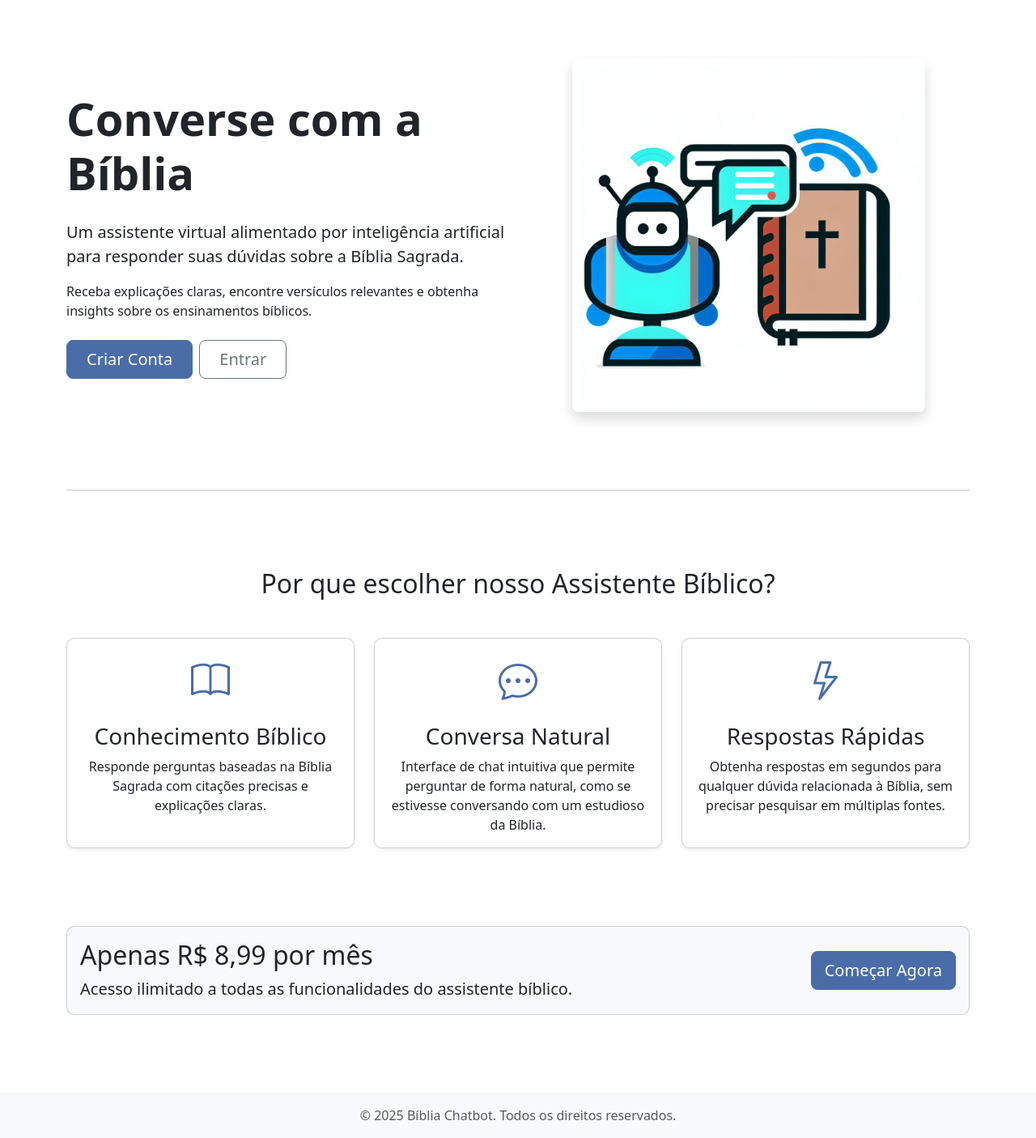
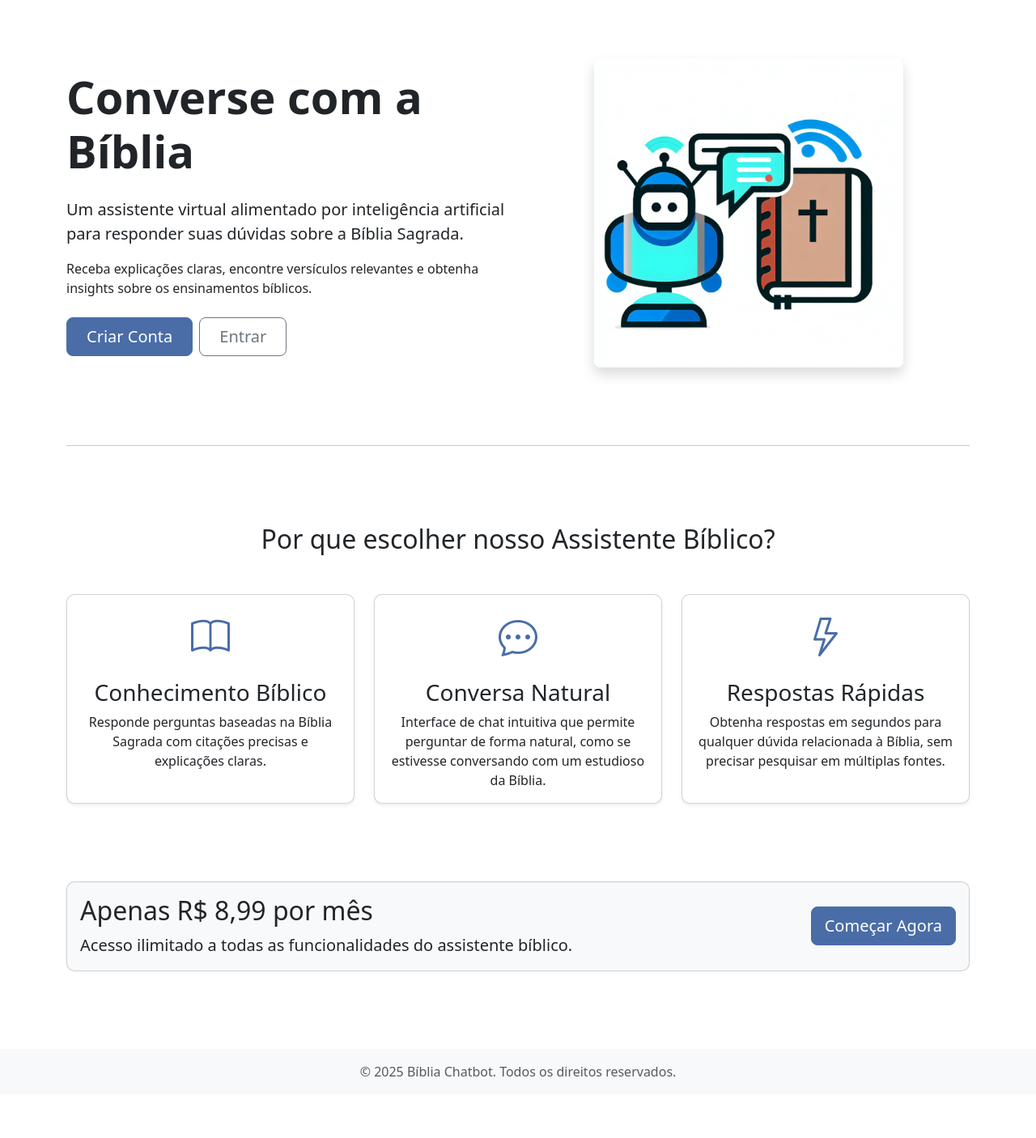
Before and after one commit to Rojasspeedcuber/ChatbotGenesisWeb, a Flask app: page / in a window 1280 px wide. Shown: the part 56-1462 px from the top of the page at 81% size. After the commit the page ends 1386 px from the top, so only its background shows below. Run offline with Flask 3, Linux system fonts and the light colour scheme.

Commit message:
Outro ajuste

```diff
--- a/templates/base.html
+++ b/templates/base.html
@@ -4,7 +4,7 @@
     <meta charset="UTF-8">
     <meta name="viewport" content="width=device-width, initial-scale=1.0">
     <title>{% block title %}Chatbot Gênesis WEB{% endblock %}</title>
-    <link rel="icon" src="img/bible.png">
+    <link rel="icon" href="img/bible.png">
     <link href="https://cdn.jsdelivr.net/npm/bootstrap@5.3.0/dist/css/bootstrap.min.css" rel="stylesheet">
     <link rel="stylesheet" href="https://cdn.jsdelivr.net/npm/bootstrap-icons@1.11.0/font/bootstrap-icons.css">
     <link rel="stylesheet" href="{{ url_for('static', filename='css/main.css') }}">
--- a/templates/index.html
+++ b/templates/index.html
@@ -23,7 +23,7 @@
         </div>
     </div>
     <div class="col-md-6 text-center">
-        <img src="img/chatbotgenesis.jpeg" class="img-fluid rounded-3 shadow" style="max-width: 80%;">
+        <img src="img/chatbotgenesis.jpeg" class="img-fluid rounded-3 shadow" style="max-width: 70%;">
     </div>
 </div>
 
```
